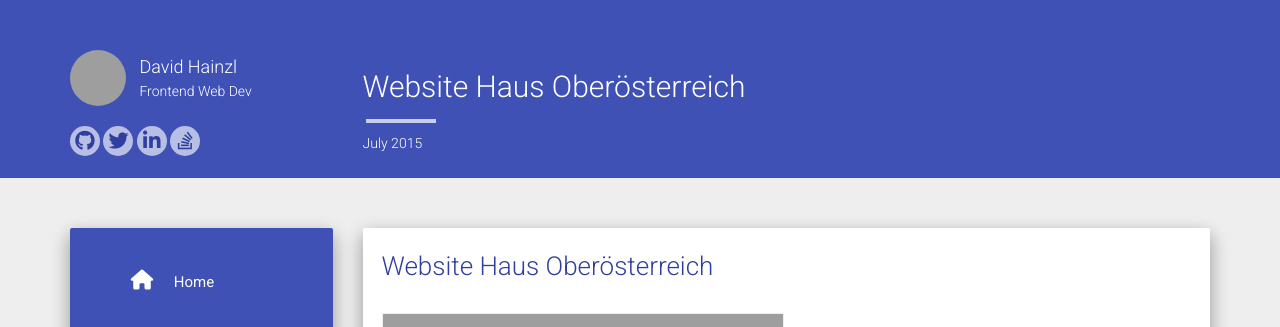
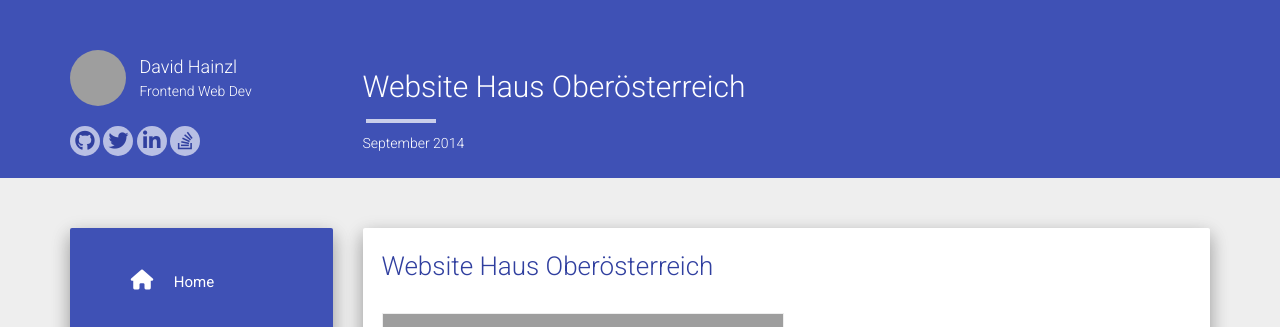
Before and after one commit to DHainzl/dhainzl.github.io, a Jekyll site: the page built from projects/haus-oberoesterreich.md, in a window 1280 px wide. Shown: the top 327 px of the page. Built offline with Jekyll 4.4.1, drawn with Linux system fonts in a browser that asks for light colours; nearby versions of some CDN libraries; grey boxes are pictures that could not be loaded.

Commit message:
fixed date of haus oö page

```diff
--- a/_data/projects.json
+++ b/_data/projects.json
@@ -4,7 +4,7 @@
 		"name": "Website Haus Oberösterreich",
 		"image": "haus_oberoesterreich.png",
 		"url": "http://www.hausoberoesterreich.sth.ac.at",
-		"date": "2015-07-01",
+		"date": "2014-09-01",
 		"tags": ["Bootstrap","jQuery","Typo3"]
 	}
 ]
```
